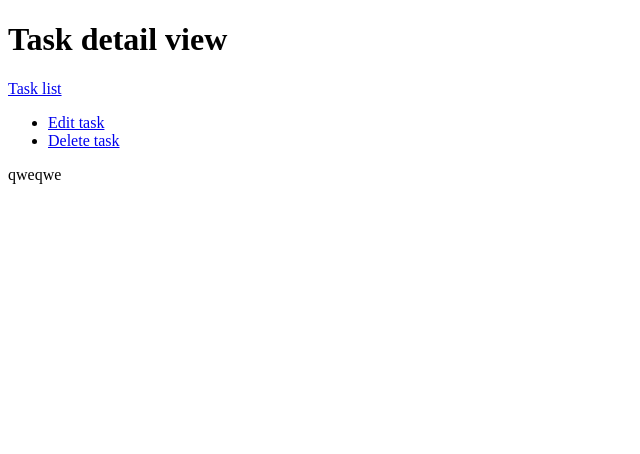
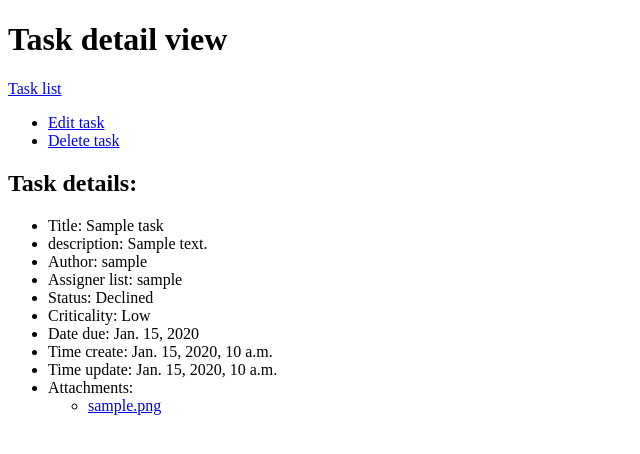
Before and after one commit to uralov/task-manager, a Django app: page /task_management/detail/1/ in a window 1280 px wide. Shown: the top 454 px of the page, without its empty margins (0-640 px from the left). Run offline with Django 3.2, Linux system fonts and the light colour scheme; a user stored in the database is signed in; tables that the repository leaves empty hold one stand-in row (values such as "Sample post").

Commit message:
Detail view creation

```diff
--- a/src/conf/urls.py
+++ b/src/conf/urls.py
@@ -1,3 +1,4 @@
+from django.conf import settings
 from django.conf.urls import url, include
 from django.contrib import admin
 
@@ -6,4 +7,8 @@ urlpatterns = [
     url(r'^admin/', admin.site.urls),
     url(r'^task_management/', include('task_management.urls',
                                       namespace='task_management')),
+    url(
+        r'^media/(?P<path>.*)$', 'django.views.static.serve',
+        {'document_root': settings.MEDIA_ROOT}
+    ),
 ]
--- a/src/task_management/templates/task_management/task_detail.html
+++ b/src/task_management/templates/task_management/task_detail.html
@@ -8,6 +8,24 @@
         <li><a href="{% url 'task_management:delete' pk=object.pk %}">Delete task</a></li>
     </ul>
 
+    <h2>Task details:</h2>
+    <ul>
+        <li>Title: {{ task.title }}</li>
+        <li>description: {{ task.description }}</li>
+        <li>Author: {{ task.author }}</li>
+        <li>Assigner list: {{ task.assigned_to.all|join:', ' }}</li>
+        <li>Status: {{ task.get_status_display }}</li>
+        <li>Criticality: {{ task.get_criticality_display }}</li>
+        <li>Date due: {{ task.date_due }}</li>
+        <li>Time create: {{ task.time_create }}</li>
+        <li>Time update: {{ task.time_update }}</li>
 
-    qweqwe
+        <li>Attachments:
+            <ul>
+                {% for file in task.attachments.all %}
+                    <li><a href="{{ file.attachment.url }}">{{ file.attachment.name }}</a></li>
+                {% endfor %}
+            </ul>
+        </li>
+    </ul>
 {% endblock %}
```
